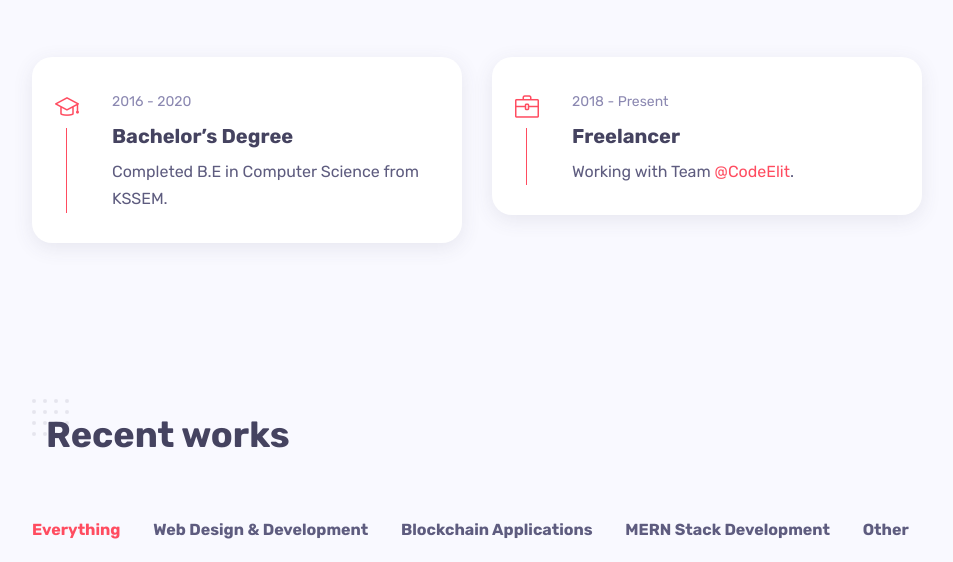
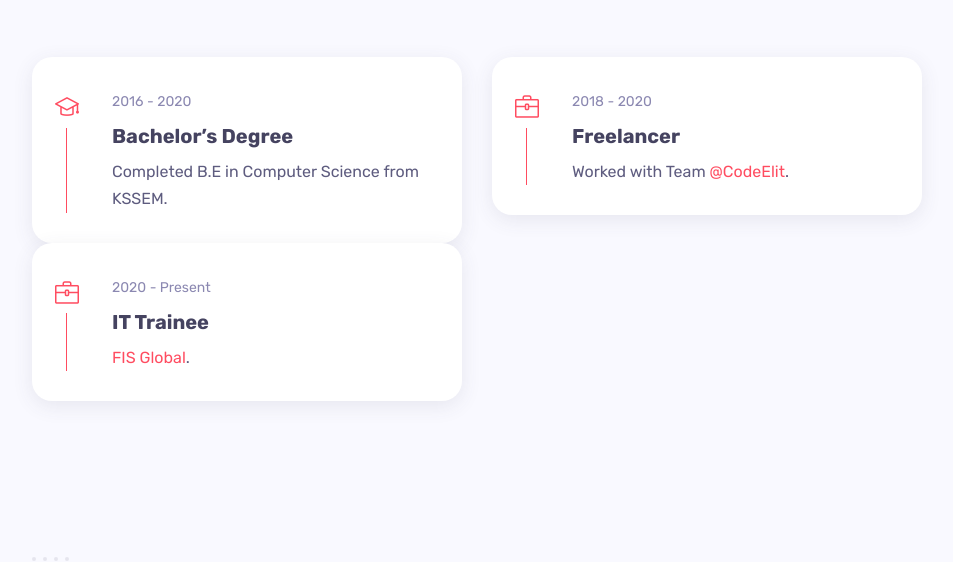
Before and after one commit to arun664/arun664.github.io, a plain HTML site: page index.html in a window 1280 px wide. Shown: the part 2346-2908 px from the top of the page, without its empty margins (218-1171 px from the left). Drawn offline with nearby package versions, Linux system fonts and the light colour scheme.

Commit message:
Updated Work Profile.
Oct 2020

```diff
--- a/index.html
+++ b/index.html
@@ -394,9 +394,33 @@
 						<!-- timeline item -->
 						<div class="timeline-container wow fadeInUp">
 							<div class="content">
-								<span class="time">2018 - Present</span>
+								<span class="time">2018 - 2020</span>
 								<h3 class="title">Freelancer</h3>
-								<p>Working with Team <a href="https://codeelit.com" target="_blank">@CodeElit</a>.</p>
+								<p>Worked with Team <a href="https://codeelit.com" target="_blank">@CodeElit</a>.</p>
+							</div>
+						</div>
+
+						<!-- main line -->
+						<span class="line"></span>
+
+					</div>
+
+				</div>
+
+				<div class="col-md-6">
+
+					<!-- responsive spacer -->
+					<div class="spacer d-md-none d-lg-none" data-height="30"></div>
+
+					<!-- timeline wrapper -->
+					<div class="timeline exp bg-white rounded shadow-dark padding-30 overflow-hidden">
+
+						<!-- timeline item -->
+						<div class="timeline-container wow fadeInUp">
+							<div class="content">
+								<span class="time">2020 - Present</span>
+								<h3 class="title">IT Trainee</h3>
+								<p><a href="https://www.fisglobal.com/" target="_blank">FIS Global</a>.</p>
 							</div>
 						</div>
 
```
